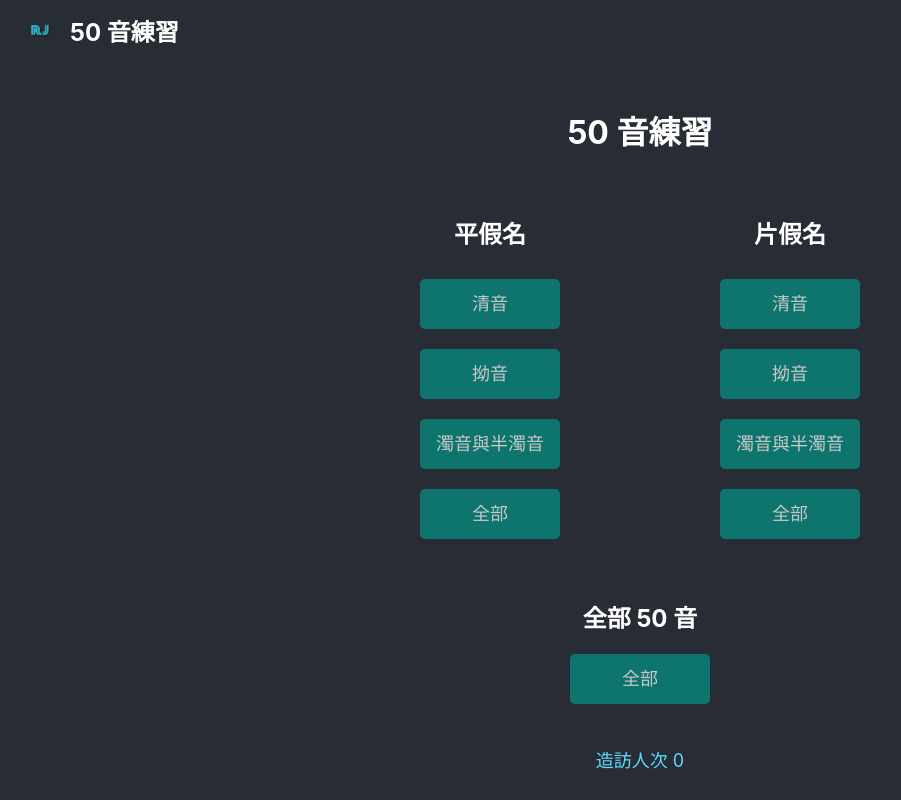
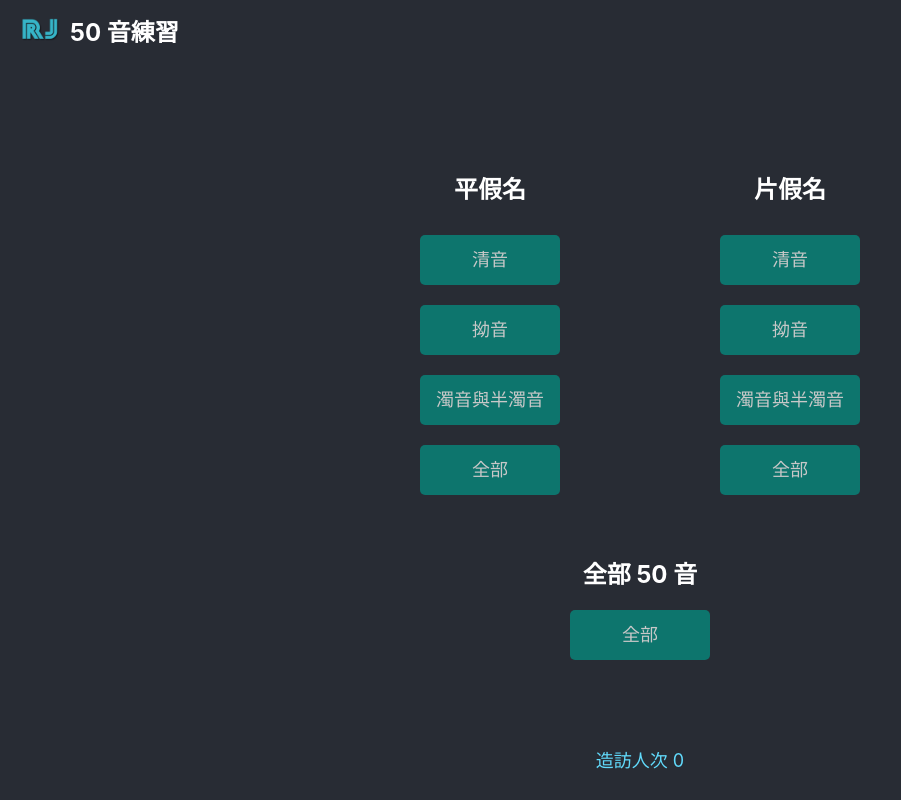
Before and after one commit to SsuJ-Chang/jp_syllabaries_training, a React (Create React App) app in the folder frontend/kana_training/: page / in a window 1280 px wide. Shown: the whole page, without its empty margins (0-901 px from the left). Built offline with nearby package versions, Linux system fonts and the light colour scheme; no server answers.

Commit message:
Adjust CI & HomePage.js

```diff
--- a/frontend/kana_training/src/HomePage.js
+++ b/frontend/kana_training/src/HomePage.js
@@ -36,7 +36,6 @@
 
   return (
     <div className="home-page">
-      <h1>50 音練習</h1>
       <div className="kana-options">
         <div className="kana-section">
           <h2>平假名</h2>
```
Also changed, not shown: frontend/kana_training/public/RJ_CI.png.
